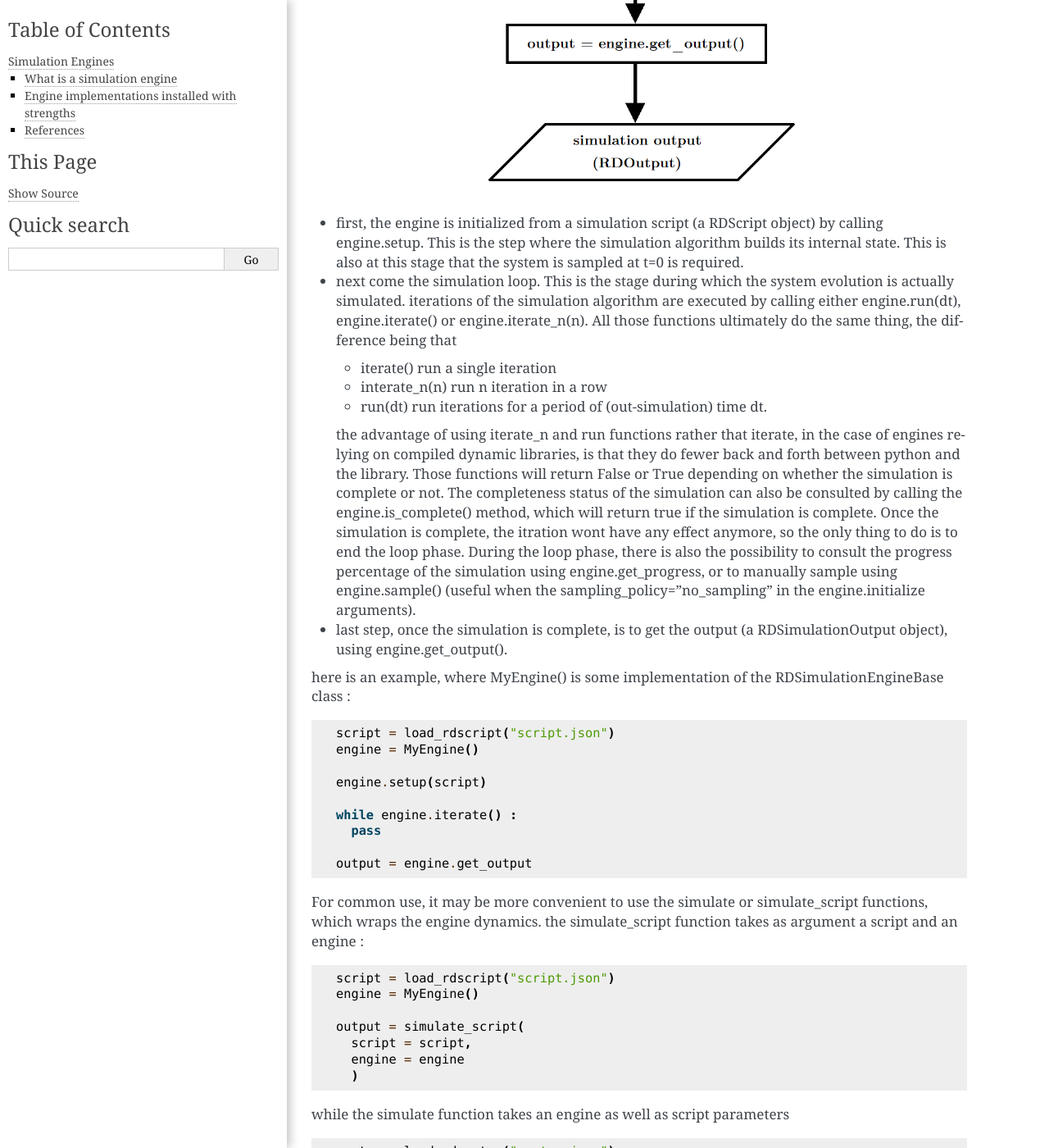
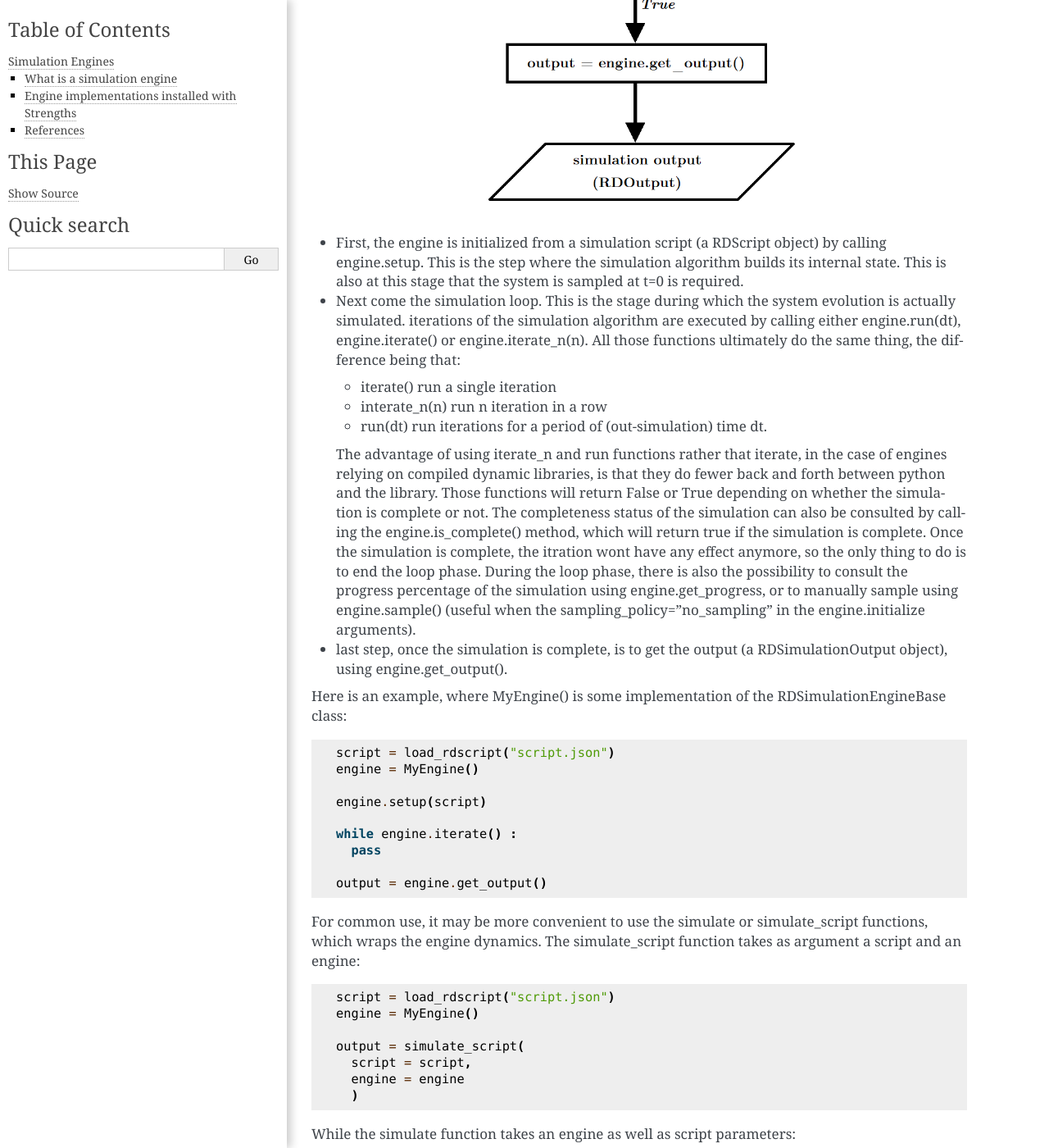
Before and after one commit to ThibaultFillion/strengths, a Sphinx documentation site: the page built from documentation/engines.rst, in a window 1280 px wide and 1400 px high, scrolled down 1390 px. Shown: the whole window at 82% size. Built offline with Sphinx 7.4.7, drawn with Linux system fonts in a browser that asks for light colours; part of the change alters nothing that is shown; some of the changed text lies outside the part shown.

```diff
--- a/documentation/engines.rst
+++ b/documentation/engines.rst
@@ -4,25 +4,25 @@ Simulation Engines
 What is a simulation engine
 ---------------------------
 
-a simulation engine is a class that represent a simulation algorithm.
+A simulation engine is a class that represent a reaction-diffusion simulation algorithm.
 The RDSimulationEngineBase base class define an abstract common interface for simulation algorithms,
 and any engine can be seen as a particular implementation of the RDSimulationEngineBase class.
-Using an engine to perform a simulation requires respect some sequence of events (see the engine flow chart).
+Using an engine to perform a simulation requires respect to some sequence of events (see the engine flow chart below).
 
 .. image:: engine_chart.png
   :align: center
 
-* first, the engine is initialized from a simulation script (a RDScript object) by calling engine.setup. This is the step where the simulation algorithm builds its internal state.
+* First, the engine is initialized from a simulation script (a RDScript object) by calling engine.setup. This is the step where the simulation algorithm builds its internal state.
   This is also at this stage that the system is sampled at t=0 is required.
-* next come the simulation loop. This is the stage during which the system evolution is actually simulated.
+* Next come the simulation loop. This is the stage during which the system evolution is actually simulated.
   iterations of the simulation algorithm are executed by calling either engine.run(dt), engine.iterate() or engine.iterate_n(n).
-  All those functions ultimately do the same thing, the difference being that
+  All those functions ultimately do the same thing, the difference being that:
 
   * iterate() run a single iteration
   * interate_n(n) run n iteration in a row
   * run(dt) run iterations for a period of (out-simulation) time dt.
 
-  the advantage of using iterate_n and run functions
+  The advantage of using iterate_n and run functions
   rather that iterate, in the case of engines relying on compiled dynamic libraries, is that they do fewer back and forth between python and the library.
   Those functions will return False or True depending on whether the simulation is complete or not. The completeness status of the simulation can also
   be consulted by calling the engine.is_complete() method, which will return true if the simulation is complete.
@@ -31,7 +31,7 @@ Using an engine to perform a simulation requires respect some sequence of events
   or to manually sample using engine.sample() (useful when the sampling_policy="no_sampling" in the engine.initialize arguments).
 * last step, once the simulation is complete, is to get the output (a RDSimulationOutput object), using engine.get_output().
 
-here is an example, where MyEngine() is some implementation of the RDSimulationEngineBase class :
+Here is an example, where MyEngine() is some implementation of the RDSimulationEngineBase class:
 
 .. code:: python
 
@@ -43,10 +43,10 @@ here is an example, where MyEngine() is some implementation of the RDSimulationE
   while engine.iterate() :
     pass
 
-  output = engine.get_output
+  output = engine.get_output()
 
 For common use, it may be more convenient to use the simulate or simulate_script functions, which wraps the engine dynamics.
-the simulate_script function takes as argument a script and an engine :
+The simulate_script function takes as argument a script and an engine:
 
 .. code:: python
 
@@ -58,7 +58,7 @@ the simulate_script function takes as argument a script and an engine :
     engine = engine
     )
 
-while the simulate function takes an engine as well as script parameters
+While the simulate function takes an engine as well as script parameters:
 
 .. code:: python
 
@@ -72,23 +72,18 @@ while the simulate function takes an engine as well as script parameters
     engine = engine
     )
 
-Engine implementations installed with strengths
+Engine implementations installed with Strengths
 -----------------------------------------------
 
-All engines implement diffusion using the method described by David Bernstein [1].
-
-Strengths come with an efficient engines implementing 4 different methods,
-all relying on a shared library compiled from C++ code :
+All the engines implement diffusion using the method described by David Bernstein [1].
+Strengths come with 4 engines implementing different methods, relying on a shared library compiled from C++.
+Those can be instantiated using the four following methods, from the engine_collection submodule,
+which are directly imported with ``import strengths``:
 
 * strenghts.engine_collection.euler_engine(), implementing an Euler method with a static time step
 * strenghts.engine_collection.euler_adapt_engine(), implementing an Euler method with an adaptative time step
 * strenghts.engine_collection.gillespie_engine(), implementing the Gillespie algorithm [3]
 * strenghts.engine_collection.tauleap_engine(), implementing the tau leap approximation to the Gillespie algorithm [2]
-
-and one proof-of-concept engine :
-
-* strengths.kineticsengine.KineticsRDEngine, implementing an Euler Method approach using the strengths.kinetics module.
-  This engine is inefficient, but can be used as a reference to develop other, more efficient, engines.
 
 References
 ----------
```
